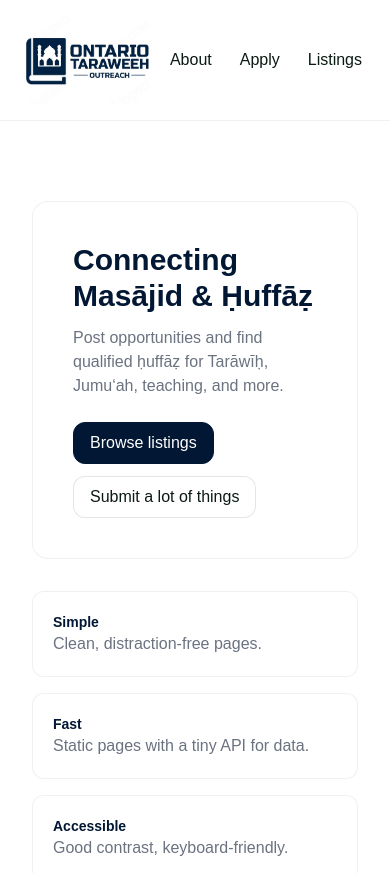
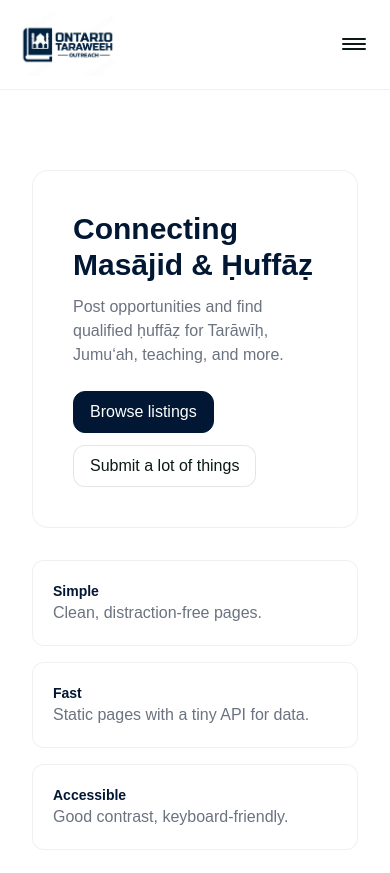
Before and after one commit to Zaydqadri/OTO_Web_Dev, a Next.js app: page / in a window 390 px wide. Shown: the top 873 px of the page. Built offline with nearby package versions, Linux system fonts and the light colour scheme.

Commit message:
listings dropdown added, mobile style dropdown

```diff
--- a/src/components/Header.tsx
+++ b/src/components/Header.tsx
@@ -1,28 +1,210 @@
 import Link from "next/link";
 import Image from "next/image";
+import { useEffect, useRef, useState } from "react";
 
 export default function Header() {
   const link =
     "px-3 py-2 rounded-lg hover:bg-[var(--brand-50)] transition-colors text-[var(--ink)]";
+
+  // Desktop dropdown
+  const [openDesktopMenu, setOpenDesktopMenu] = useState(false);
+  const hoverCloseTimer = useRef<ReturnType<typeof setTimeout> | null>(null);
+
+  const openNow = () => {
+    if (hoverCloseTimer.current) clearTimeout(hoverCloseTimer.current);
+    setOpenDesktopMenu(true);
+  };
+  const closeSoon = () => {
+    if (hoverCloseTimer.current) clearTimeout(hoverCloseTimer.current);
+    hoverCloseTimer.current = setTimeout(() => setOpenDesktopMenu(false), 150);
+  };
+
+  // Mobile menu
+  const [mobileOpen, setMobileOpen] = useState(false);
+  const [mobileListingsOpen, setMobileListingsOpen] = useState(false);
+
+  // Esc closes menus
+  useEffect(() => {
+    const onKey = (e: KeyboardEvent) => {
+      if (e.key === "Escape") {
+        setOpenDesktopMenu(false);
+        setMobileOpen(false);
+        setMobileListingsOpen(false);
+      }
+    };
+    document.addEventListener("keydown", onKey);
+    return () => document.removeEventListener("keydown", onKey);
+  }, []);
+
   return (
-    <header className="border-b border-[color:rgb(0_0_0_/_0.06)] bg-white/90 backdrop-blur">
-      <div className="mx-auto max-w-6xl p-4 flex items-center justify-between">
+    <header className="border-b border-[color:rgb(0_0_0_/_0.06)] bg-white/90 backdrop-blur sticky top-0 z-50">
+      <div className="mx-auto max-w-6xl px-4 py-3 flex items-center justify-between">
+        {/* Logo */}
         <Link href="/" className="flex items-center gap-3">
           <Image
             src="/logo.jpeg"
             alt="Ontario Taraweeh Outreach Logo"
-            width={140}   // tweak width for clarity
-            height={40}
+            width={200}
+            height={60}
             priority
-            className="h-22 w-auto" // ensures consistent height with auto width
+            className="h-16 w-auto"
           />
         </Link>
-        <nav className="flex gap-1">
+
+        {/* Desktop Nav */}
+        <nav className="hidden md:flex items-center gap-1 relative">
           <Link className={link} href="/about">About</Link>
           <Link className={link} href="/apply">Apply</Link>
-          <Link className={link} href="/listings">Listings</Link>
+
+          {/* Listings dropdown (desktop) */}
+          <div
+            className="relative"
+            onMouseEnter={openNow}
+            onMouseLeave={closeSoon}
+          >
+            <button
+              type="button"
+              aria-haspopup="menu"
+              aria-expanded={openDesktopMenu}
+              onClick={() => setOpenDesktopMenu(o => !o)}
+              className={link + " flex items-center gap-1"}
+            >
+              Listings
+              <ChevronDown open={openDesktopMenu} />
+            </button>
+
+            <div
+              role="menu"
+              aria-label="Listings"
+              onMouseEnter={openNow}
+              onMouseLeave={closeSoon}
+              className={`absolute right-0 mt-2 w-56 rounded-xl border border-[color:rgb(0_0_0_/_0.08)] bg-white shadow-lg transition
+                ${openDesktopMenu ? "opacity-100 translate-y-0 pointer-events-auto" : "opacity-0 -translate-y-1 pointer-events-none"}`}
+            >
+              <MenuLink href="/listings/all">All Listings</MenuLink>
+              <MenuLink href="/listings/jummah">Jummah</MenuLink>
+              <MenuLink href="/listings/taraweeh">Taraweeh</MenuLink>
+              <MenuLink href="/listings/teaching">Teaching</MenuLink>
+            </div>
+          </div>
+
+          <Link className={link} href="/contact">Contact</Link>
         </nav>
+
+        {/* Mobile Hamburger */}
+        <button
+          aria-label="Open menu"
+          aria-expanded={mobileOpen}
+          onClick={() => setMobileOpen(o => !o)}
+          className="md:hidden p-2 rounded-lg hover:bg-[var(--brand-50)]"
+        >
+          <Hamburger open={mobileOpen} />
+        </button>
+      </div>
+
+      {/* Mobile Panel */}
+      <div
+        className={`md:hidden overflow-hidden border-t border-[color:rgb(0_0_0_/_0.06)] transition-[max-height,opacity] duration-200
+          ${mobileOpen ? "max-h-[480px] opacity-100" : "max-h-0 opacity-0"}`}
+      >
+        <div className="mx-auto max-w-6xl px-4 py-3 space-y-1 bg-white">
+          <MobileLink href="/about" onClick={() => setMobileOpen(false)}>About</MobileLink>
+          <MobileLink href="/apply" onClick={() => setMobileOpen(false)}>Apply</MobileLink>
+
+          {/* Mobile Listings */}
+          <div>
+            <button
+              className="w-full flex items-center justify-between px-3 py-2 rounded-lg hover:bg-[var(--brand-50)] text-[var(--ink)]"
+              aria-expanded={mobileListingsOpen}
+              onClick={() => setMobileListingsOpen(v => !v)}
+            >
+              <span>Listings</span>
+              <ChevronDown open={mobileListingsOpen} />
+            </button>
+            <div
+              className={`pl-2 transition-[max-height,opacity] duration-200 overflow-hidden
+                ${mobileListingsOpen ? "max-h-64 opacity-100" : "max-h-0 opacity-0"}`}
+            >
+              <MobileLink href="/listings/all" onClick={() => { setMobileOpen(false); setMobileListingsOpen(false); }}>
+                All Listings
+              </MobileLink>
+              <MobileLink href="/listings/jummah" onClick={() => { setMobileOpen(false); setMobileListingsOpen(false); }}>
+                Jummah
+              </MobileLink>
+              <MobileLink href="/listings/taraweeh" onClick={() => { setMobileOpen(false); setMobileListingsOpen(false); }}>
+                Taraweeh
+              </MobileLink>
+              <MobileLink href="/listings/teaching" onClick={() => { setMobileOpen(false); setMobileListingsOpen(false); }}>
+                Teaching
+              </MobileLink>
+            </div>
+          </div>
+
+          <MobileLink href="/contact" onClick={() => setMobileOpen(false)}>Contact</MobileLink>
+        </div>
       </div>
     </header>
   );
 }
+
+/* Small chevron that rotates */
+function ChevronDown({ open }: { open: boolean }) {
+  return (
+    <svg
+      className={`w-4 h-4 text-[var(--muted)] transition-transform duration-200 ${open ? "rotate-180" : ""}`}
+      fill="none" stroke="currentColor" strokeWidth={2} viewBox="0 0 24 24"
+    >
+      <path strokeLinecap="round" strokeLinejoin="round" d="M19 9l-7 7-7-7" />
+    </svg>
+  );
+}
+
+/* Desktop dropdown link item */
+function MenuLink({ href, children }: { href: string; children: React.ReactNode }) {
+  return (
+    <Link
+      href={href}
+      role="menuitem"
+      className="block px-3 py-2 rounded-lg hover:bg-[var(--brand-50)] text-[var(--ink)]"
+    >
+      {children}
+    </Link>
+  );
+}
+
+/* Mobile link style */
+function MobileLink({href,children,onClick,}: {
+  href: string;  children: React.ReactNode;  onClick?: () => void;}) {
+  return (
+    <Link
+      href={href}
+      onClick={onClick}
+      className="block px-3 py-2 rounded-lg hover:bg-[var(--brand-50)] text-[var(--ink)]"
+    >
+      {children}
+    </Link>
+  );
+}
+
+/* Animated hamburger icon */
+function Hamburger({ open }: { open: boolean }) {
+  return (
+    <div className="w-6 h-6 flex flex-col justify-between items-center py-1.5">
+      <span
+        className={`h-0.5 w-full bg-[var(--ink)] rounded transition-transform duration-200 ${
+          open ? "rotate-45 translate-y-2" : ""
+        }`}
+      />
+      <span
+        className={`h-0.5 w-full bg-[var(--ink)] rounded transition-opacity duration-200 ${
+          open ? "opacity-0" : "opacity-100"
+        }`}
+      />
+      <span
+        className={`h-0.5 w-full bg-[var(--ink)] rounded transition-transform duration-200 ${
+          open ? "-rotate-45 -translate-y-2" : ""
+        }`}
+      />
+    </div>
+  );
+}
```
